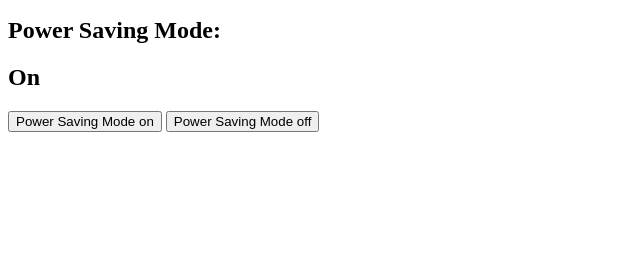
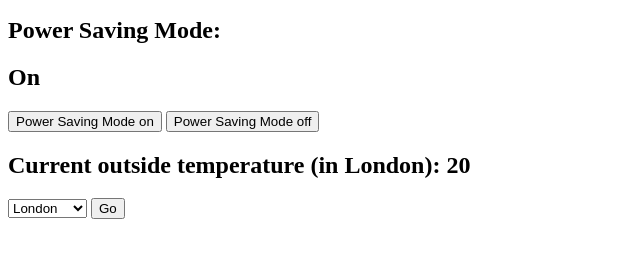
Before and after one commit to BenJonesMakers/Thermostat, a plain HTML site: page index.html in a window 1280 px wide. Shown: the part 149-406 px from the top of the page, without its empty margins (0-640 px from the left). Drawn offline with Linux system fonts and the light colour scheme; no server answers.

Commit message:
added API for outside temp

```diff
--- a/index.html
+++ b/index.html
@@ -16,6 +16,17 @@
     <button class="thermostat-button" id="thermostat-ps-on" type="button" name="ps-on">Power Saving Mode on</button>
     <button class="thermostat-button" id="thermostat-ps-off" type="button" name="ps-off">Power Saving Mode off</button>
 
+    <section>
+      <h1>Current outside temperature (in <span id="current-city-name">Place</span>): <span id="current-outside-temperature">20</span></h1>
+  <select id="select-city">
+    <option value="london">London</option>
+    <option value="New York">New York</option>
+    <option value="Paris">Paris</option>
+    <option value="Tokyo">Tokyo</option>
+  </select>
+  <button id="btn-city" type="button">Go</button>
+    </section>
+
     <script src="src/jquery.js"></script>
     <script src="src/thermostat.js"></script>
     <script src="src/interface.js"></script>
--- a/src/interface.js
+++ b/src/interface.js
@@ -46,7 +46,25 @@ $(document).ready(function() {
                 return 'Off';
             }
         });
-    })
+    });
 
+    displayWeather('London');
+
+    $('#btn-city').click(function() {
+        var city = $('#select-city').val();
+        console.log(city);
+        displayWeather(city);
+        $('#current-city-name').text(city);
+    });
+
+    function displayWeather(city) {
+        var url = 'http://api.openweathermap.org/data/2.5/weather?q=' + city;
+        var token = '&appid=9b9ec1150cd25ec93810f52e0cc019e7';
+        var units = '&units=metric';
+        $.get(url + token + units, function(data) {
+          $('#current-outside-temperature').text(Math.floor(data.main.temp));
+        });
+        $('#current-city-name').text(city);
+    };
 
   })
```
